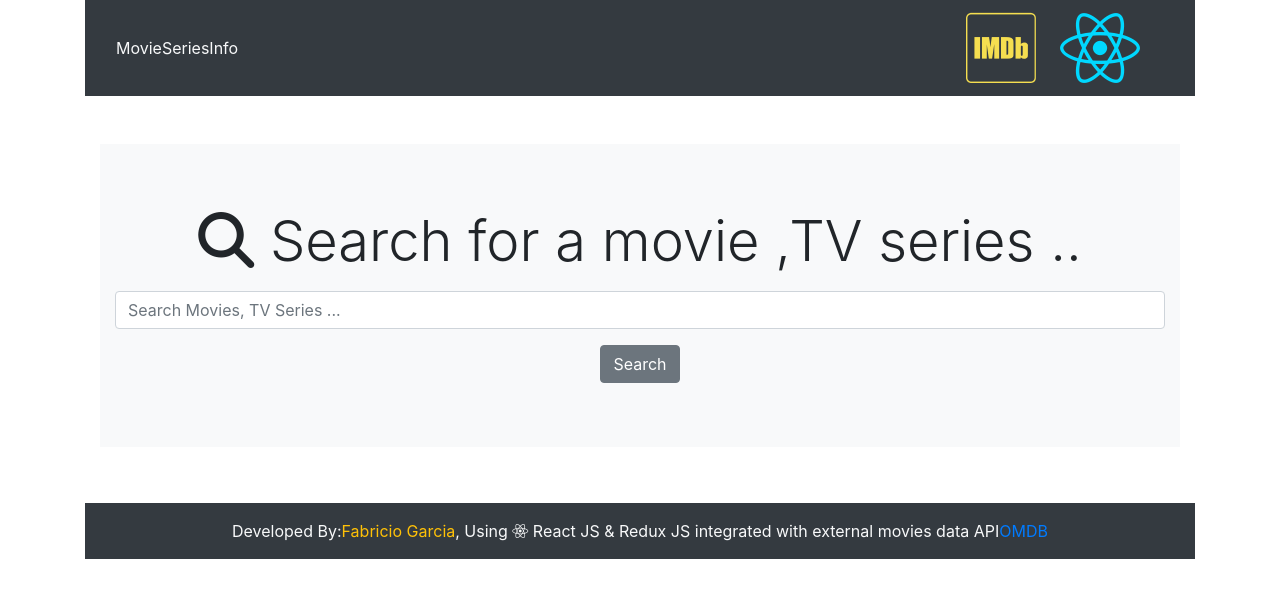
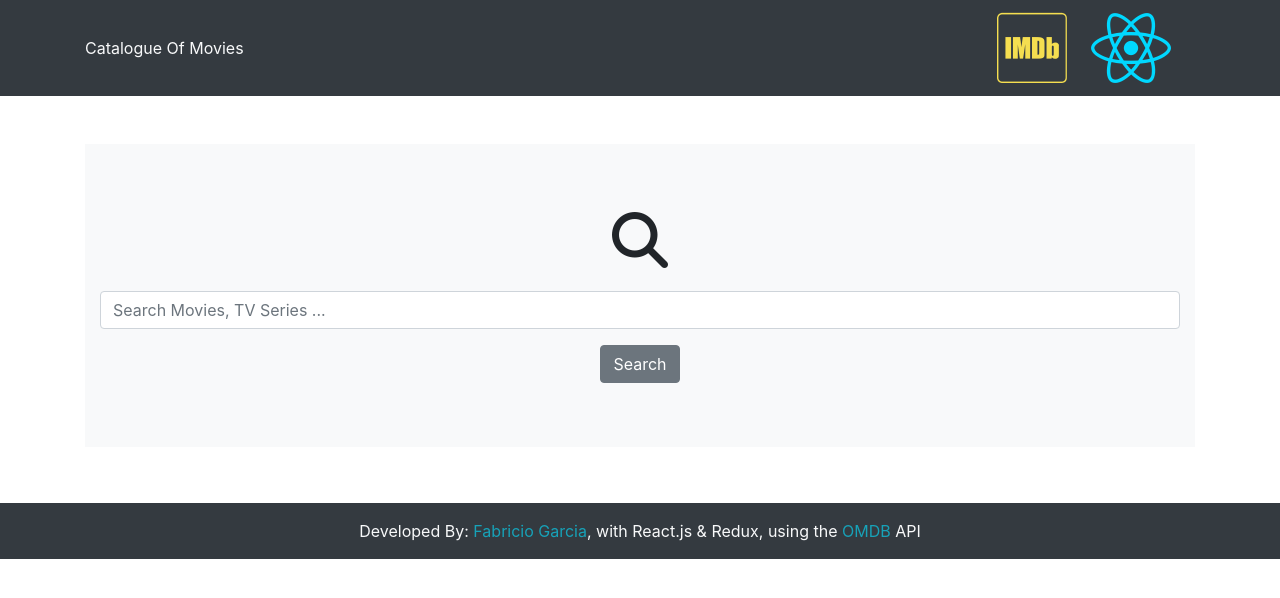
Before and after one commit to fabricio-garcia/catalogue-of-movies, a React (Create React App) app: page /#/ in a window 1280 px wide. Shown: the top 598 px of the page. Built offline with nearby package versions, Linux system fonts and the light colour scheme.

Commit message:
feat: Connect store with SearchForm component
- Also change some information showed by the NavBar and Footer components

```diff
--- a/package.json
+++ b/package.json
@@ -9,6 +9,7 @@
     "axios": "^0.19.2",
     "react": "^16.13.1",
     "react-dom": "^16.13.1",
+    "react-redux": "^7.2.0",
     "react-scripts": "3.4.1",
     "redux": "^4.0.5",
     "redux-devtools-extension": "^2.13.8",
--- a/src/App.js
+++ b/src/App.js
@@ -1,17 +1,19 @@
 import React from 'react';
+import { Provider } from 'react-redux';
 import './App.css';
 
 import NavBar from './components/NavBar/NavBar';
 import Footer from './components/Footer/Footer';
 import Landing from './components/home/Landing';
+import store from './store';
 
 function App() {
   return (
-    <div className="container">
+    <Provider store={store}>
       <NavBar />
       <Landing />
       <Footer />
-    </div>
+    </Provider>
   );
 }
 
--- a/src/components/Footer/Footer.js
+++ b/src/components/Footer/Footer.js
@@ -7,22 +7,29 @@ function Footer() {
         <div className="col-md-12">
           <div className="footer p-3 mt-4 text-center bg-dark text-light">
             Developed By:
-            <span className="text-warning font-weight-normal">
-              Fabricio Garcia
+            <span className="text-info font-weight-normal">
+              {' '}
+              <a
+                href="https://github.com/fabricio-garcia/catalogue-of-movies"
+                target="_blank"
+                rel="noopener noreferrer"
+                className="text-info"
+              >
+                Fabricio Garcia
+              </a>
             </span>
-            , Using
+            , with React.js &amp; Redux, using the
             {' '}
-            <i className="fab fa-react" />
-            {' '}
-            React JS &amp; Redux JS
-            integrated with external movies data API
             <a
               href="http://www.omdbapi.com/"
               target="_blank"
               rel="noopener noreferrer"
+              className="text-info"
             >
               OMDB
             </a>
+            {' '}
+            API
           </div>
         </div>
       </div>
--- a/src/components/NavBar/NavBar.js
+++ b/src/components/NavBar/NavBar.js
@@ -6,7 +6,7 @@ function Navbar() {
       <nav className="navbar navbar-light bg-dark mb-5">
         <div className="container">
           <div className="navbar-header text-light">
-            MovieSeriesInfo
+            Catalogue Of Movies
           </div>
           <ul className="navbar-nav ml-auto text-light d-inline-block">
             <li className="nav-item d-inline-block mr-4">
--- a/src/components/home/SearchForm.js
+++ b/src/components/home/SearchForm.js
@@ -1,14 +1,17 @@
 import React, { Component } from 'react';
+import { connect } from 'react-redux';
+import { searchMovie } from '../../actions/searchActions';
 
 export class Searchform extends Component {
+  onChange = event => {
+    this.props.searchMovie(event.target.value);
+  };
   render() {
     return (
       <div className="jumbotron jumbotron-fluid mt-5 text-center bg-light">
         <div className="container">
           <h1 className="display-4 mb-3">
             <i className="fa fa-search" />
-            {' '}
-            Search for a movie ,TV series ..
           </h1>
           <form id="searchForm" onSubmit={this.onSubmit}>
             <input
@@ -28,4 +31,8 @@ export class Searchform extends Component {
   }
 }
 
-export default Searchform;
+const mapStateToProps = state => ({
+  text: state.movies.text
+});
+
+export default connect(mapStateToProps, {searchMovie})(Searchform);
```
